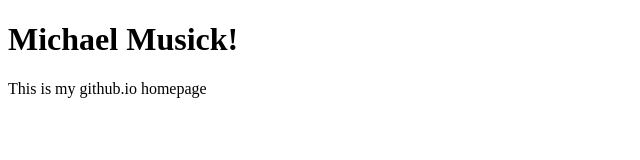
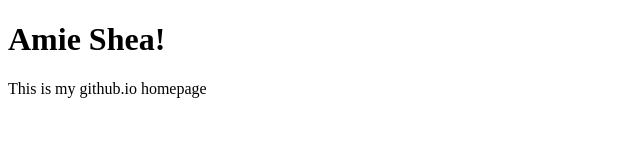
Before and after one commit to amieshea/amieshea.github.io, a plain HTML site: page index.html in a window 1280 px wide. Shown: the whole page, without its empty margins (0-640 px from the left). Drawn offline with Linux system fonts and the light colour scheme.

Commit message:
Update index.html

```diff
--- a/index.html
+++ b/index.html
@@ -5,7 +5,7 @@
         <title>Amie Shea</title>
     </head>
     <body>
-    	<h1>Michael Musick!</h1>
+    	<h1>Amie Shea!</h1>
     	<p>This is my github.io homepage</p>
     </body>
 </html>
```
